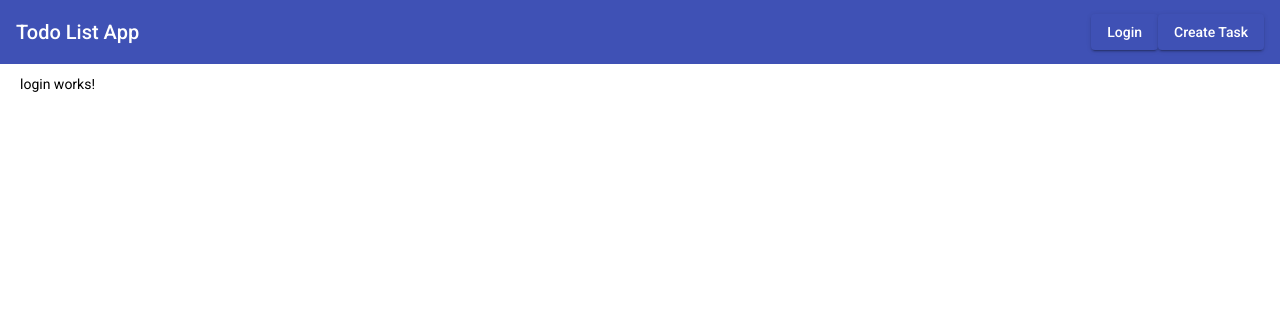
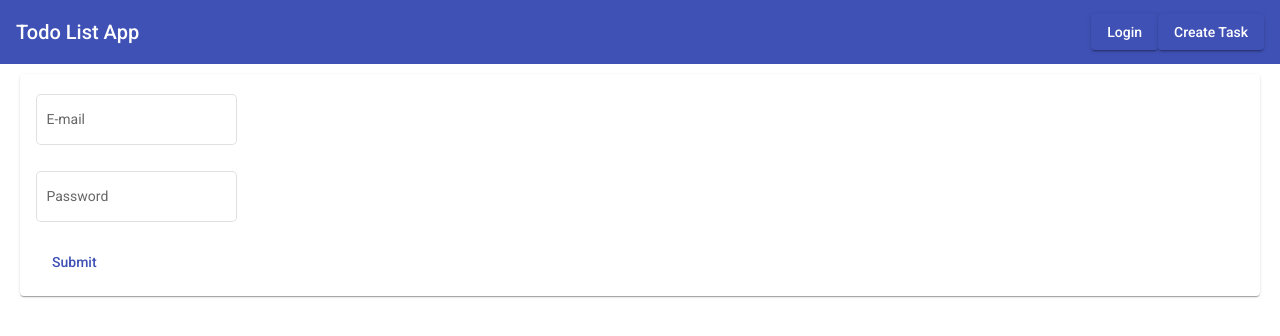
Before and after one commit to TulioColmanetti/angular-todo-list-app, an Angular app: page /login in a window 1280 px wide. Shown: the top 336 px of the page. Built offline with nearby package versions, Linux system fonts and the light colour scheme.

Commit message:
Created login form

```diff
--- a/src/app/material/material.module.ts
+++ b/src/app/material/material.module.ts
@@ -7,6 +7,8 @@ import { MatCardModule } from '@angular/material/card';
 import { MatCheckboxModule } from '@angular/material/checkbox';
 import { MatProgressSpinnerModule } from '@angular/material/progress-spinner';
 import { MatButtonModule } from '@angular/material/button';
+import { MatFormFieldModule } from '@angular/material/form-field';
+import { MatInputModule } from '@angular/material/input';
 
 @NgModule({
   declarations: [],
@@ -18,6 +20,8 @@ import { MatButtonModule } from '@angular/material/button';
     MatCheckboxModule,
     MatProgressSpinnerModule,
     MatButtonModule,
+    MatFormFieldModule,
+    MatInputModule,
   ],
   exports: [
     MatToolbarModule,
@@ -26,6 +30,8 @@ import { MatButtonModule } from '@angular/material/button';
     MatCheckboxModule,
     MatProgressSpinnerModule,
     MatButtonModule,
+    MatFormFieldModule,
+    MatInputModule,
   ],
 })
 export class MaterialModule {}
--- a/src/app/pages/login/login.component.css
+++ b/src/app/pages/login/login.component.css
@@ -0,0 +1,5 @@
+.form-content {
+  display: flex;
+  flex-direction: column;
+  align-items: flex-start;
+}
--- a/src/app/pages/login/login.component.html
+++ b/src/app/pages/login/login.component.html
@@ -1 +1,24 @@
-<p>login works!</p>
+<mat-card>
+  <form
+    class="form-content"
+    *ngIf="loginForm"
+    [formGroup]="loginForm"
+    (ngSubmit)="onSubmit()"
+  >
+    <mat-form-field appearance="outline">
+      <mat-label>E-mail</mat-label>
+      <input matInput formControlName="email" placeholder="Insira seu e-mail" />
+    </mat-form-field>
+
+    <mat-form-field appearance="outline">
+      <mat-label>Password</mat-label>
+      <input
+        matInput
+        formControlName="password"
+        placeholder="Insira sua senha"
+      />
+    </mat-form-field>
+
+    <button type="submit" mat-button color="primary">Submit</button>
+  </form>
+</mat-card>
--- a/src/app/pages/login/login.component.ts
+++ b/src/app/pages/login/login.component.ts
@@ -1,15 +1,24 @@
 import { Component, OnInit } from '@angular/core';
+import { FormControl, FormGroup } from '@angular/forms';
 
 @Component({
   selector: 'app-login',
   templateUrl: './login.component.html',
-  styleUrls: ['./login.component.css']
+  styleUrls: ['./login.component.css'],
 })
 export class LoginComponent implements OnInit {
+  loginForm?: FormGroup;
 
-  constructor() { }
+  constructor() {}
 
   ngOnInit(): void {
+    this.loginForm = new FormGroup({
+      email: new FormControl(null),
+      password: new FormControl(null),
+    });
   }
 
+  onSubmit() {
+    console.log(this.loginForm);
+  }
 }
--- a/src/app/shared/header/header.component.html
+++ b/src/app/shared/header/header.component.html
@@ -1,6 +1,10 @@
 <mat-toolbar color="primary">
   <span>Todo List App</span>
   <span class="spacer"></span>
-  <button mat-raised-button color="primary">Login</button>
-  <button mat-raised-button color="primary">Create Task</button>
+  <a routerLink="login">
+    <button mat-raised-button color="primary">Login</button>
+  </a>
+  <button routerLink="task" mat-raised-button color="primary">
+    Create Task
+  </button>
 </mat-toolbar>
```
Also changed, not shown: src/app/pages/pages.module.ts (+16 -3 lines).
